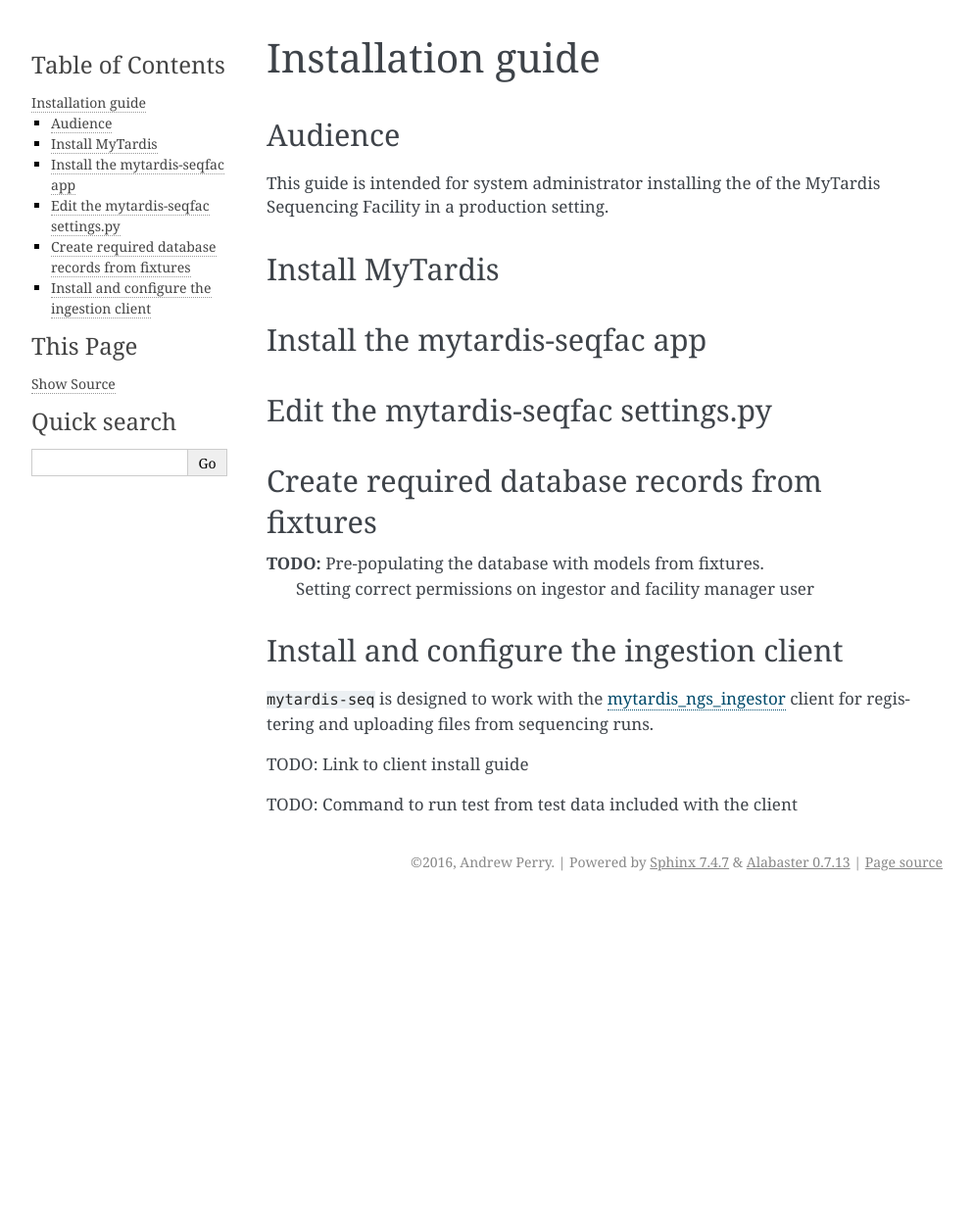
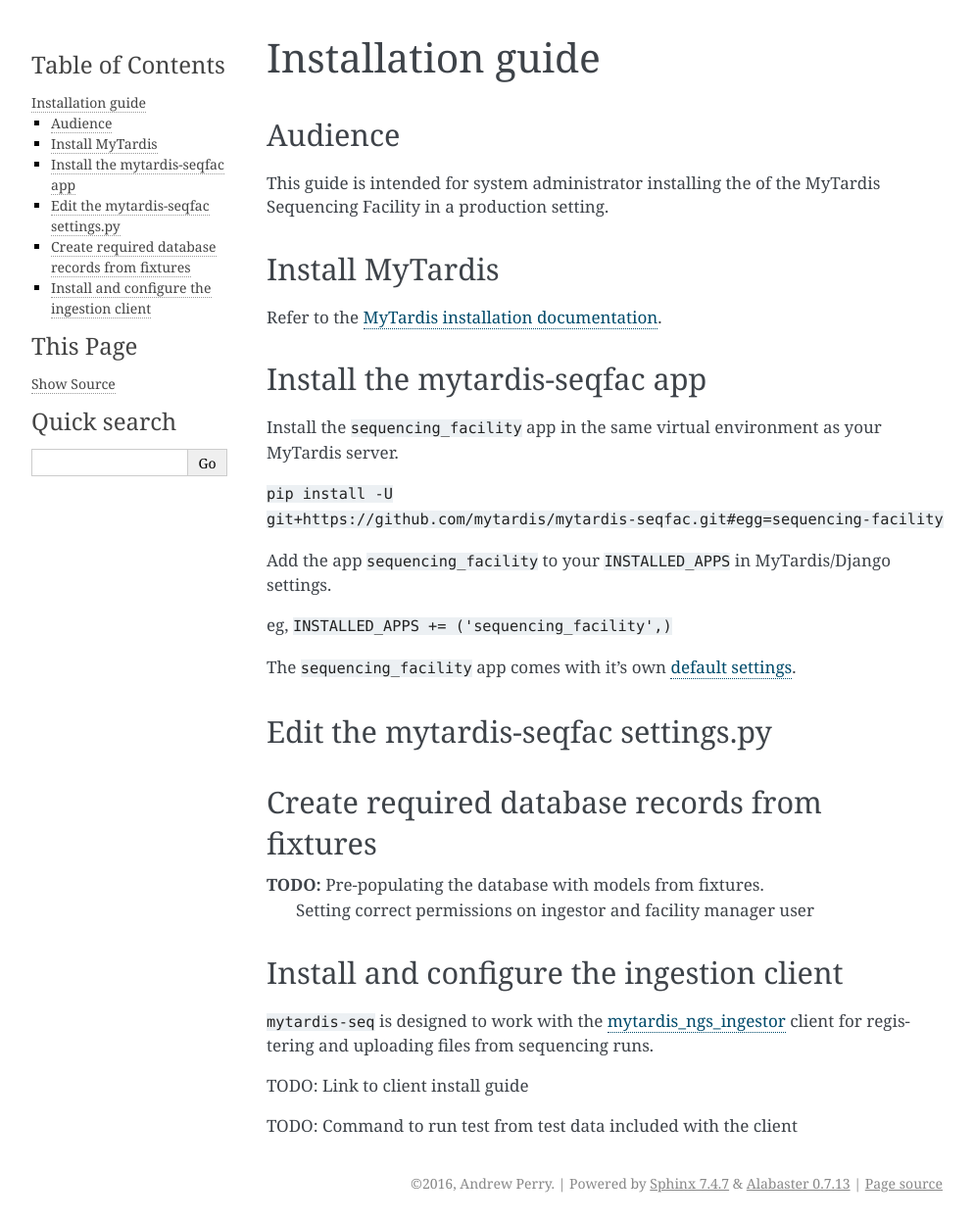
Before and after one commit to mytardis/mytardis-seqfac, a Sphinx documentation site: the page built from docs/source/installation.rst, in a window 1280 px wide. Shown: the whole page at 98% size, without its empty margins (148-1142 px from the left). Built offline with Sphinx 7.4.7, drawn with Linux system fonts in a browser that asks for light colours; before the commit the page ends 919 px from its top, so only the background shows below that.

Commit message:
Some work on installation docs.

```diff
--- a/docs/source/installation.rst
+++ b/docs/source/installation.rst
@@ -15,13 +15,26 @@
 Install MyTardis
 ----------------
 
+Refer to the `MyTardis installation documentation <https://mytardis.readthedocs.io/en/develop/admin/install.html>`_.
 
 Install the mytardis-seqfac app
 -------------------------------
 
+Install the ``sequencing_facility`` app in the same virtual environment as
+your MyTardis server.
+
+``pip install -U git+https://github.com/mytardis/mytardis-seqfac.git#egg=sequencing-facility``
+
+Add the app ``sequencing_facility`` to your ``INSTALLED_APPS`` in MyTardis/Django settings.
+
+eg, ``INSTALLED_APPS += ('sequencing_facility',)``
+
+The ``sequencing_facility`` app comes with it's own `default settings <https://github.com/mytardis/mytardis-seqfac/blob/master/sequencing_facility/settings.py>`_.
+
 
 Edit the mytardis-seqfac settings.py
 ------------------------------------
+
 
 
 Create required database records from fixtures
```
